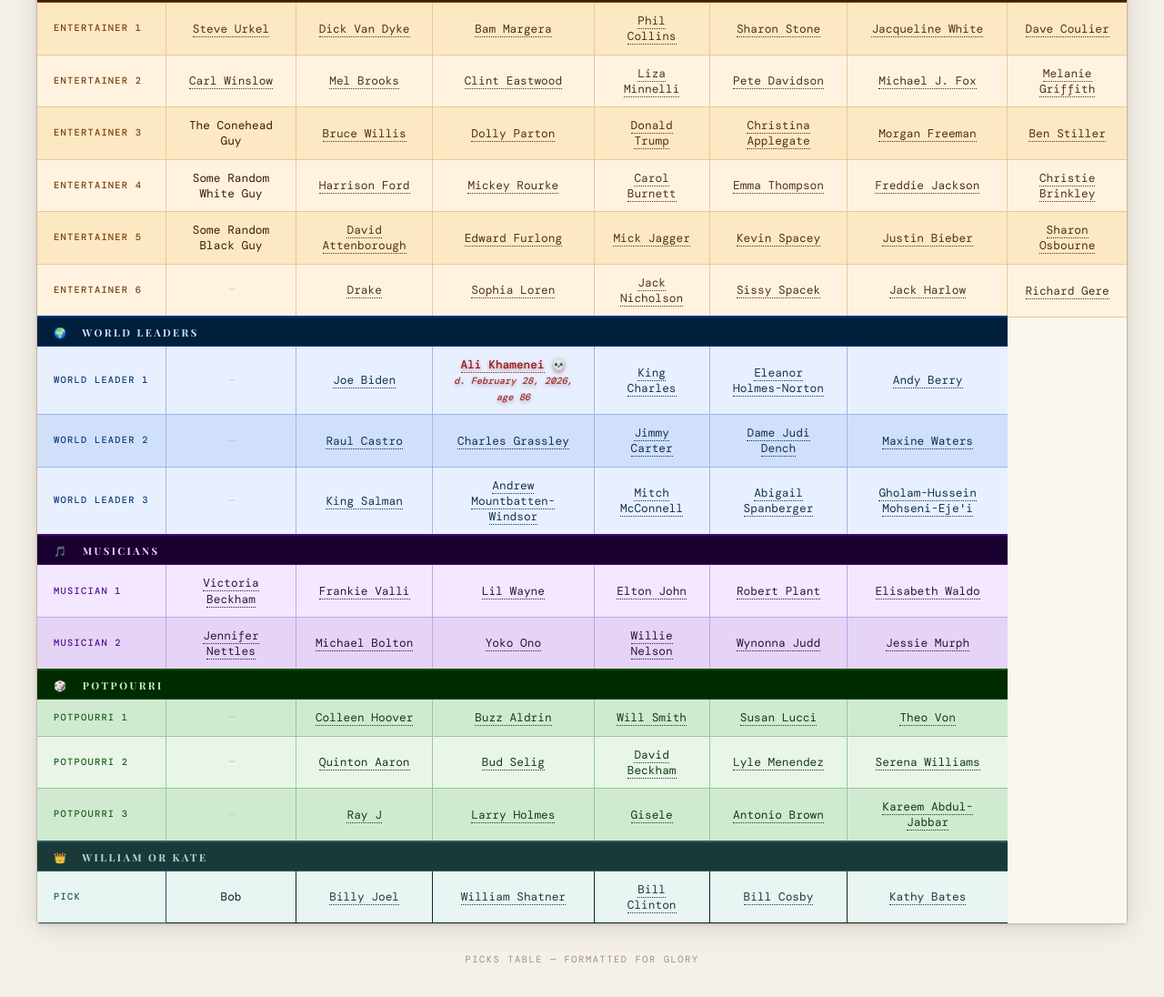
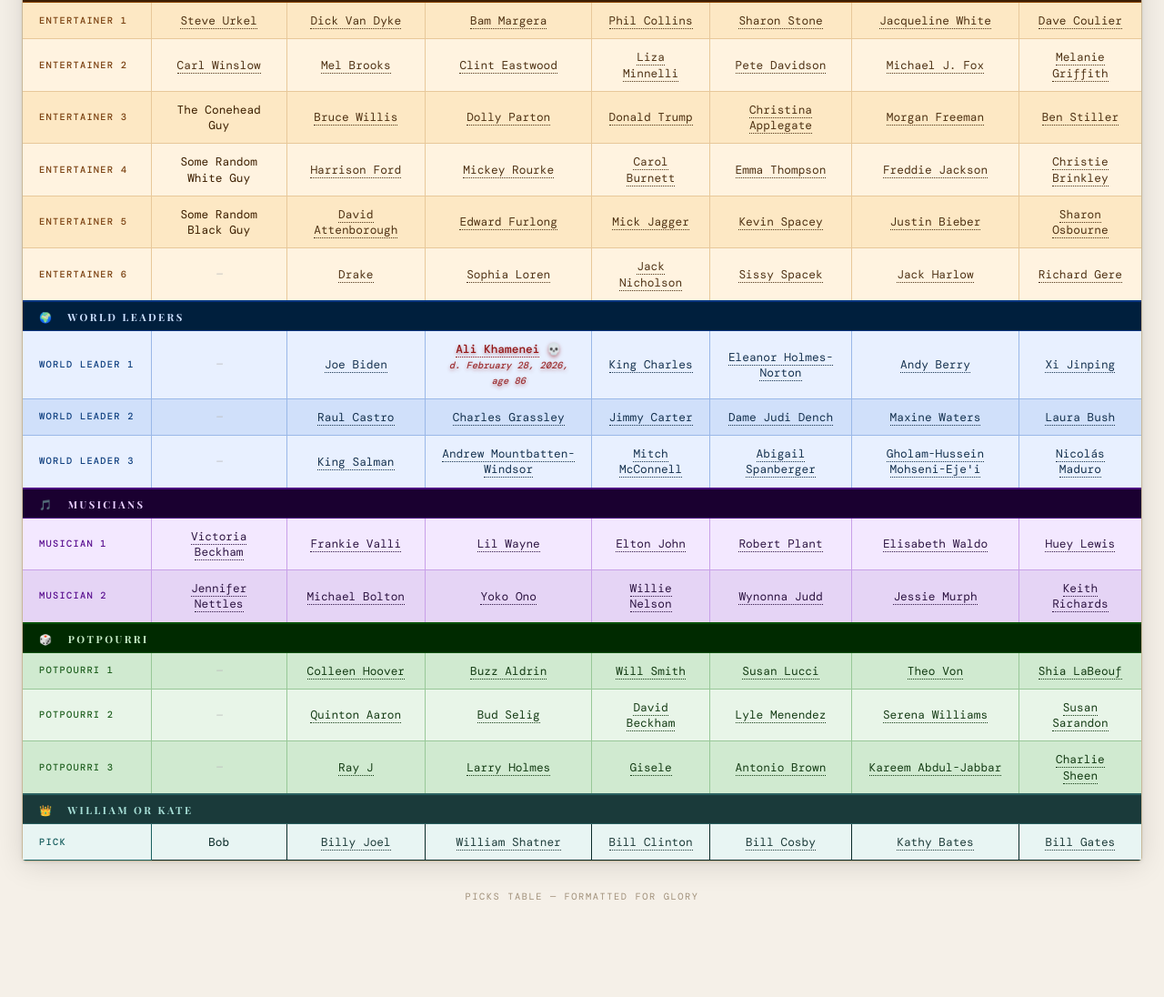
Before and after one commit to bornholtz/bornholtz.github.io, a plain HTML site: page BucketKickers2026.html in a window 1280 px wide. Shown: the part 258-1354 px from the top of the page at 91% size. After the commit the page ends 1310 px from the top, so only its background shows below. Drawn offline with nearby package versions, Linux system fonts and the light colour scheme.

Commit message:
Add files via upload

```diff
--- a/BucketKickers2026.html
+++ b/BucketKickers2026.html
@@ -77,7 +77,7 @@
     overflow-x: auto;
     border-radius: 4px;
     box-shadow: 0 4px 32px rgba(0,0,0,0.12), 0 1px 4px rgba(0,0,0,0.08);
-    max-width: 1200px;
+    max-width: 1400px;
     margin: 0 auto;
     border: 1.5px solid var(--rule);
   }
@@ -387,7 +387,7 @@
 
       <!-- WORLD LEADERS -->
       <tr class="group-header group-leaders">
-        <td colspan="7">🌍 &nbsp; World Leaders</td>
+        <td colspan="8">🌍 &nbsp; World Leaders</td>
       </tr>
       <tr class="data-row lead-row">
         <td>World Leader 1</td>
@@ -397,6 +397,7 @@
         <td><a href="https://en.wikipedia.org/wiki/King_Charles_III" target="_blank">King Charles</a></td>
         <td><a href="https://en.wikipedia.org/wiki/Eleanor_Holmes_Norton" target="_blank">Eleanor Holmes-Norton</a></td>
         <td><a href="https://en.wikipedia.org/wiki/Andy_Berry_(politician)" target="_blank">Andy Berry</a></td>
+        <td><a href="https://en.wikipedia.org/wiki/Xi_Jinping" target="_blank">Xi Jinping</a></td>
       </tr>
       <tr class="data-row lead-row">
         <td>World Leader 2</td>
@@ -406,6 +407,7 @@
         <td><a href="https://en.wikipedia.org/wiki/Jimmy_Carter" target="_blank">Jimmy Carter</a></td>
         <td><a href="https://en.wikipedia.org/wiki/Judi_Dench" target="_blank">Dame Judi Dench</a></td>
         <td><a href="https://en.wikipedia.org/wiki/Maxine_Waters" target="_blank">Maxine Waters</a></td>
+        <td><a href="https://en.wikipedia.org/wiki/Laura_Bush" target="_blank">Laura Bush</a></td>
       </tr>
       <tr class="data-row lead-row">
         <td>World Leader 3</td>
@@ -415,11 +417,12 @@
         <td><a href="https://en.wikipedia.org/wiki/Mitch_McConnell" target="_blank">Mitch McConnell</a></td>
         <td><a href="https://en.wikipedia.org/wiki/Abigail_Spanberger" target="_blank">Abigail Spanberger</a></td>
         <td><a href="https://en.wikipedia.org/wiki/Gholam-Hossein_Mohseni-Eje%27i" target="_blank">Gholam-Hussein Mohseni-Eje'i</a></td>
+        <td><a href="https://en.wikipedia.org/wiki/Nicolás_Maduro" target="_blank">Nicolás Maduro</a></td>
       </tr>
 
       <!-- MUSICIANS -->
       <tr class="group-header group-musicians">
-        <td colspan="7">🎵 &nbsp; Musicians</td>
+        <td colspan="8">🎵 &nbsp; Musicians</td>
       </tr>
       <tr class="data-row mus-row">
         <td>Musician 1</td>
@@ -429,6 +432,7 @@
         <td><a href="https://en.wikipedia.org/wiki/Elton_John" target="_blank">Elton John</a></td>
         <td><a href="https://en.wikipedia.org/wiki/Robert_Plant" target="_blank">Robert Plant</a></td>
         <td><a href="https://en.wikipedia.org/wiki/Elisabeth_Waldo" target="_blank">Elisabeth Waldo</a></td>
+        <td><a href="https://en.wikipedia.org/wiki/Huey_Lewis" target="_blank">Huey Lewis</a></td>
       </tr>
       <tr class="data-row mus-row">
         <td>Musician 2</td>
@@ -438,11 +442,12 @@
         <td><a href="https://en.wikipedia.org/wiki/Willie_Nelson" target="_blank">Willie Nelson</a></td>
         <td><a href="https://en.wikipedia.org/wiki/Wynonna_Judd" target="_blank">Wynonna Judd</a></td>
         <td><a href="https://en.wikipedia.org/wiki/Jessie_Murph" target="_blank">Jessie Murph</a></td>
+        <td><a href="https://en.wikipedia.org/wiki/Keith_Richards" target="_blank">Keith Richards</a></td>
       </tr>
 
       <!-- POTPOURRI -->
       <tr class="group-header group-potpourri">
-        <td colspan="7">🎲 &nbsp; Potpourri</td>
+        <td colspan="8">🎲 &nbsp; Potpourri</td>
       </tr>
       <tr class="data-row pot-row">
         <td>Potpourri 1</td>
@@ -452,6 +457,7 @@
         <td><a href="https://en.wikipedia.org/wiki/Will_Smith" target="_blank">Will Smith</a></td>
         <td><a href="https://en.wikipedia.org/wiki/Susan_Lucci" target="_blank">Susan Lucci</a></td>
         <td><a href="https://en.wikipedia.org/wiki/Theo_Von" target="_blank">Theo Von</a></td>
+        <td><a href="https://en.wikipedia.org/wiki/Shia_LaBeouf" target="_blank">Shia LaBeouf</a></td>
       </tr>
       <tr class="data-row pot-row">
         <td>Potpourri 2</td>
@@ -461,6 +467,7 @@
         <td><a href="https://en.wikipedia.org/wiki/David_Beckham" target="_blank">David Beckham</a></td>
         <td><a href="https://en.wikipedia.org/wiki/Lyle_Menendez" target="_blank">Lyle Menendez</a></td>
         <td><a href="https://en.wikipedia.org/wiki/Serena_Williams" target="_blank">Serena Williams</a></td>
+        <td><a href="https://en.wikipedia.org/wiki/Susan_Sarandon" target="_blank">Susan Sarandon</a></td>
       </tr>
       <tr class="data-row pot-row">
         <td>Potpourri 3</td>
@@ -470,10 +477,11 @@
         <td><a href="https://en.wikipedia.org/wiki/Gisele_Bündchen" target="_blank">Gisele</a></td>
         <td><a href="https://en.wikipedia.org/wiki/Antonio_Brown" target="_blank">Antonio Brown</a></td>
         <td><a href="https://en.wikipedia.org/wiki/Kareem_Abdul-Jabbar" target="_blank">Kareem Abdul-Jabbar</a></td>
+        <td><a href="https://en.wikipedia.org/wiki/Charlie_Sheen" target="_blank">Charlie Sheen</a></td>
       </tr>
       <!-- WILLIAM OR KATE -->
       <tr class="group-header royal-header">
-        <td colspan="7">👑 &nbsp; William or Kate</td>
+        <td colspan="8">👑 &nbsp; William or Kate</td>
       </tr>
       <tr class="data-row royal-row">
         <td>Pick</td>
@@ -483,6 +491,7 @@
         <td><a href="https://en.wikipedia.org/wiki/Bill_Clinton" target="_blank">Bill Clinton</a></td>
         <td><a href="https://en.wikipedia.org/wiki/Bill_Cosby" target="_blank">Bill Cosby</a></td>
         <td><a href="https://en.wikipedia.org/wiki/Kathy_Bates" target="_blank">Kathy Bates</a></td>
+        <td><a href="https://en.wikipedia.org/wiki/Bill_Gates" target="_blank">Bill Gates</a></td>
       </tr>
 
     </tbody>
```
